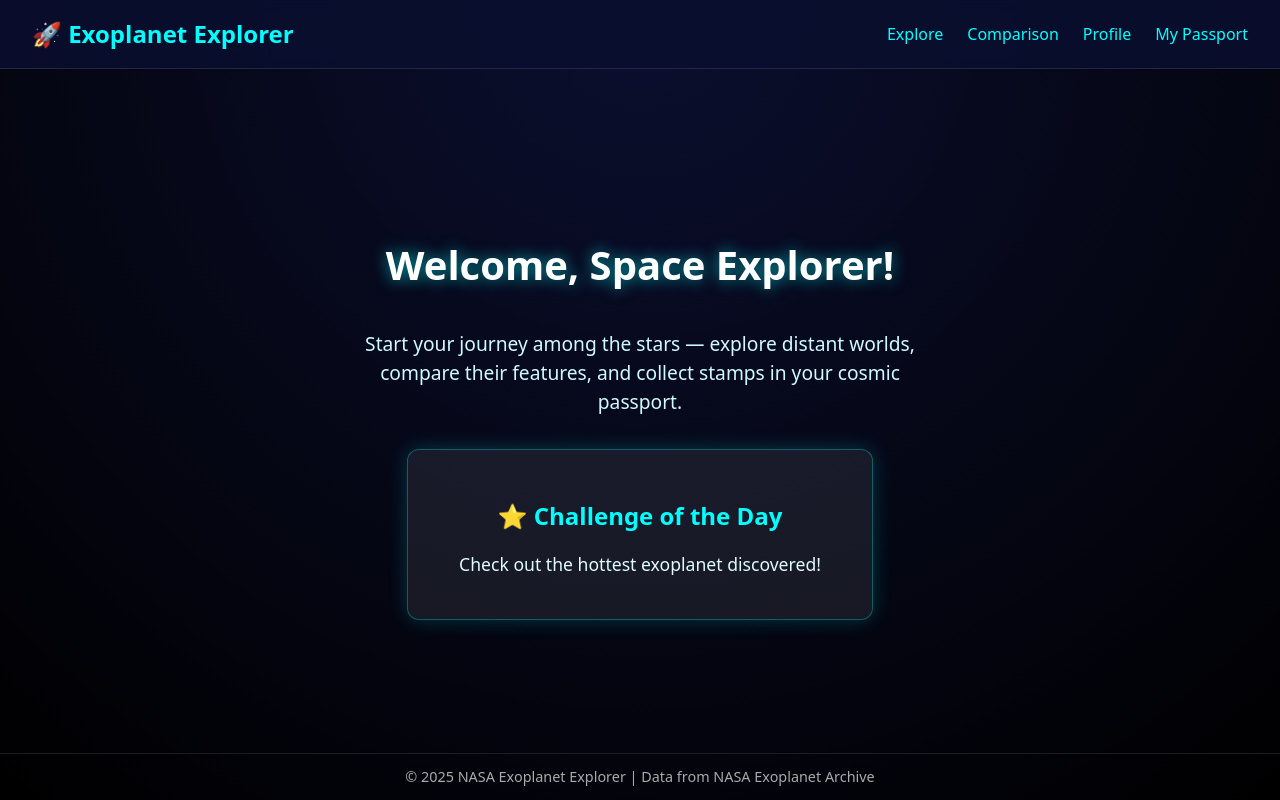
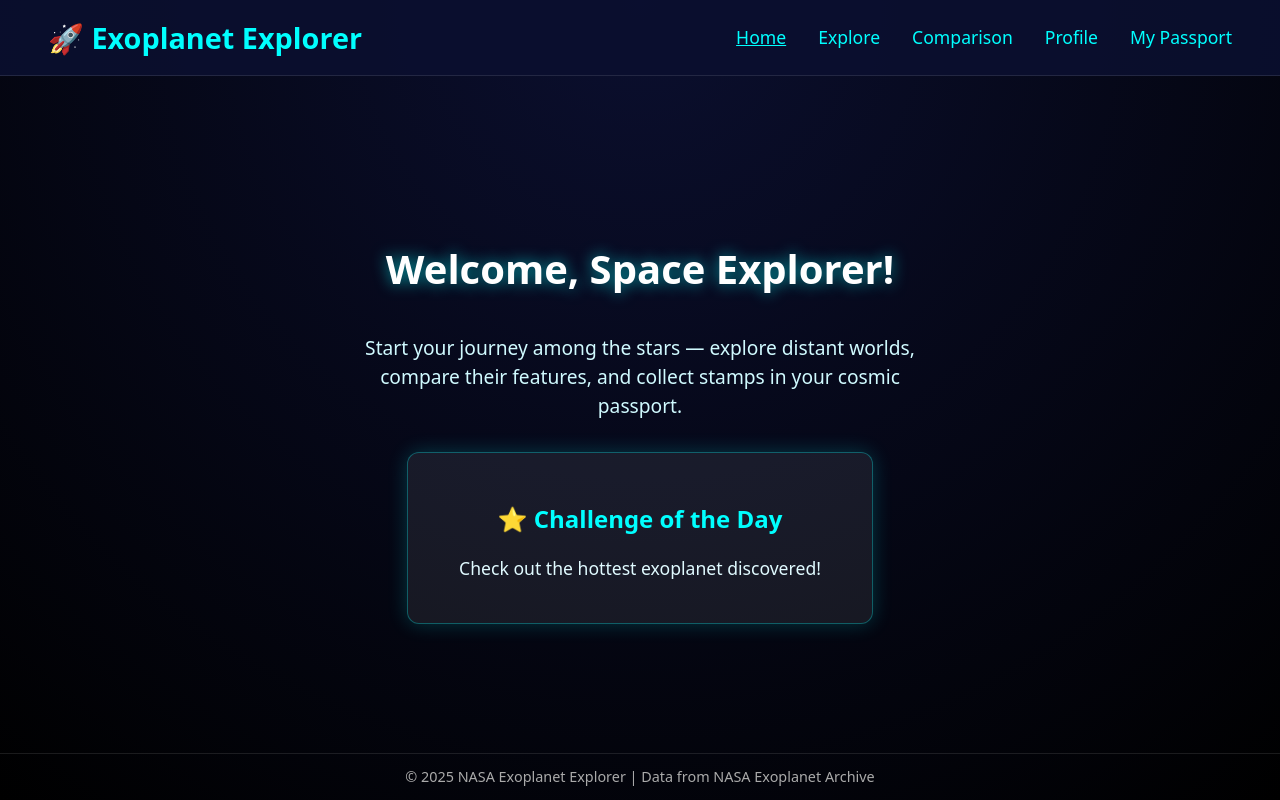
Before and after one commit to allonnnnnnn/NASA-type-stuff, a React app in the folder frontend/: page / in a window 1280 px wide. Built offline with nearby package versions, Linux system fonts and the light colour scheme; the HTML template or start-up script is replaced by a standard one.

Commit message:
created navbar component for pages

```diff
--- /dev/null
+++ b/frontend/src/components/Navbar.jsx
@@ -0,0 +1,72 @@
+import React from "react";
+
+const Navbar = ({ activePage }) => {
+  return (
+    <nav
+      style={{
+        display: "flex",
+        justifyContent: "space-between",
+        alignItems: "center",
+        padding: "1rem 3rem",
+        background: "rgba(10,15,47,0.9)",
+        borderBottom: "1px solid rgba(255,255,255,0.1)",
+      }}
+    >
+      {/* Brand */}
+      <h1
+        style={{
+          fontSize: "1.8rem",
+          color: "#00ffff",
+          fontWeight: "bold",
+          margin: 0,
+        }}
+      >
+        🚀 Exoplanet Explorer
+      </h1>
+
+      {/* Nav Links */}
+      <ul
+        style={{
+          display: "flex",
+          listStyle: "none",
+          gap: "2rem",
+          margin: 0,
+          padding: 0,
+          fontSize: "1.1rem",
+        }}
+      >
+        {["Home", "Explore", "Comparison", "Profile", "My Passport"].map(
+          (label) => {
+            const path =
+              label === "Home"
+                ? "/"
+                : `/${label.toLowerCase().replace(" ", "")}`;
+
+            return (
+              <li key={label}>
+                <a
+                  href={path}
+                  style={{
+                    ...navLinkStyle,
+                    textDecoration:
+                      activePage === label ? "underline" : "none",
+                  }}
+                >
+                  {label}
+                </a>
+              </li>
+            );
+          }
+        )}
+      </ul>
+    </nav>
+  );
+};
+
+const navLinkStyle = {
+  color: "#00ffff",
+  textDecoration: "none",
+  fontWeight: "500",
+};
+
+export default Navbar;
--- a/frontend/src/pages/HomePage.jsx
+++ b/frontend/src/pages/HomePage.jsx
@@ -1,4 +1,5 @@
 import React, { useState, useEffect } from "react";
+import Navbar from "../components/Navbar.jsx";  // ✅ Import Navbar
 
 const challenges = [
   "Discover 3 new exoplanets today!",
@@ -32,75 +33,18 @@ const HomePage = () => {
   return (
     <div
       style={{
-        width: "100%", // ✅ FIX: avoid 100vw scroll gap
+        width: "100%",
         height: "100vh",
-        margin: 0,
-        padding: 0,
         background: "radial-gradient(circle at top, #0b0f2f, #000)",
         color: "white",
         display: "flex",
         flexDirection: "column",
-        overflow: "hidden", // ✅ prevents subtle scrollbars
       }}
     >
-      {/* NAVIGATION BAR */}
-      <nav
-        style={{
-          display: "flex",
-          justifyContent: "space-between",
-          alignItems: "center",
-          padding: "1rem 2rem",
-          background: "rgba(10, 15, 47, 0.9)",
-          borderBottom: "1px solid rgba(255,255,255,0.1)",
-          backdropFilter: "blur(6px)",
-          flexShrink: 0,
-        }}
-      >
-        <h1
-          style={{
-            color: "#00ffff",
-            fontWeight: "bold",
-            fontSize: "1.5rem",
-            margin: 0,
-            whiteSpace: "nowrap",
-          }}
-        >
-          🚀 Exoplanet Explorer
-        </h1>
+      {/* ✅ Shared Navbar */}
+      <Navbar activePage="Home" />
 
-        <ul
-          style={{
-            display: "flex",
-            listStyle: "none",
-            gap: "1.5rem",
-            margin: 0,
-            padding: 0,
-          }}
-        >
-          <li>
-            <a href="/explore" style={linkStyle}>
-              Explore
-            </a>
-          </li>
-          <li>
-            <a href="/comparison" style={linkStyle}>
-              Comparison
-            </a>
-          </li>
-          <li>
-            <a href="/profile" style={linkStyle}>
-              Profile
-            </a>
-          </li>
-          <li>
-            <a href="/passport" style={linkStyle}>
-              My Passport
-            </a>
-          </li>
-        </ul>
-      </nav>
-
-      {/* MAIN CONTENT */}
+      {/* Main Content */}
       <main
         style={{
           flex: 1,
@@ -134,7 +78,7 @@ const HomePage = () => {
           their features, and collect stamps in your cosmic passport.
         </p>
 
-        {/* CHALLENGE OF THE DAY */}
+        {/* Challenge of the Day */}
         <div
           style={{
             background: "rgba(255,255,255,0.08)",
@@ -161,7 +105,7 @@ const HomePage = () => {
         </div>
       </main>
 
-      {/* FOOTER */}
+      {/* Footer */}
       <footer
         style={{
           textAlign: "center",
@@ -169,7 +113,6 @@ const HomePage = () => {
           fontSize: "0.9rem",
           color: "#aaaaaa",
           borderTop: "1px solid rgba(255,255,255,0.1)",
-          flexShrink: 0,
         }}
       >
         © 2025 NASA Exoplanet Explorer | Data from NASA Exoplanet Archive
@@ -178,12 +121,4 @@ const HomePage = () => {
   );
 };
 
-// Shared link style
-const linkStyle = {
-  color: "#00ffff",
-  textDecoration: "none",
-  fontWeight: "500",
-  fontSize: "1rem",
-};
-
 export default HomePage;
--- a/frontend/src/pages/Profile.jsx
+++ b/frontend/src/pages/Profile.jsx
@@ -1,4 +1,5 @@
 import React, { useState } from "react";
+import Navbar from "../components/Navbar.jsx";  // ✅ Shared Navbar
 
 const Profile = () => {
   const [email, setEmail] = useState("user@example.com");
@@ -19,38 +20,10 @@ const Profile = () => {
         flexDirection: "column",
       }}
     >
-      {/* NAVBAR */}
-      <nav
-        style={{
-          display: "flex",
-          justifyContent: "space-between",
-          alignItems: "center",
-          padding: "1rem 3rem",
-          background: "rgba(10,15,47,0.9)",
-          borderBottom: "1px solid rgba(255,255,255,0.1)",
-        }}
-      >
-        <h1 style={{ fontSize: "1.8rem", color: "#00ffff", fontWeight: "bold" }}>
-          🚀 Exoplanet Explorer
-        </h1>
+      {/* ✅ Shared Navbar */}
+      <Navbar activePage="Profile" />
 
-        <ul
-          style={{
-            display: "flex",
-            listStyle: "none",
-            gap: "2rem",
-            margin: 0,
-            fontSize: "1.1rem",
-          }}
-        >
-          <li><a href="/explore" style={navLinkStyle}>Explore</a></li>
-          <li><a href="/comparison" style={navLinkStyle}>Comparison</a></li>
-          <li><a href="/profile" style={{ ...navLinkStyle, textDecoration: "underline" }}>Profile</a></li>
-          <li><a href="/passport" style={navLinkStyle}>My Passport</a></li>
-        </ul>
-      </nav>
-
-      {/* MAIN CONTENT */}
+      {/* Main Content */}
       <main
         style={{
           flex: 1,
@@ -71,7 +44,7 @@ const Profile = () => {
             textAlign: "center",
           }}
         >
-          {/* PROFILE PICTURE */}
+          {/* Profile Picture */}
           <div
             style={{
               width: "150px",
@@ -90,7 +63,7 @@ const Profile = () => {
             />
           </div>
 
-          {/* EMAIL FIELD */}
+          {/* Email Field */}
           <div style={{ marginBottom: "1.5rem", textAlign: "left" }}>
             <label style={labelStyle}>Email</label>
             <input
@@ -101,7 +74,7 @@ const Profile = () => {
             />
           </div>
 
-          {/* PASSWORD FIELD */}
+          {/* Password Field */}
           <div style={{ marginBottom: "2rem", textAlign: "left" }}>
             <label style={labelStyle}>Password</label>
             <input
@@ -118,7 +91,7 @@ const Profile = () => {
         </div>
       </main>
 
-      {/* FOOTER */}
+      {/* Footer */}
       <footer
         style={{
           textAlign: "center",
@@ -132,13 +105,6 @@ const Profile = () => {
       </footer>
     </div>
   );
-};
-
-// Shared styles
-const navLinkStyle = {
-  color: "#00ffff",
-  textDecoration: "none",
-  fontWeight: "500",
 };
 
 const labelStyle = {
```
